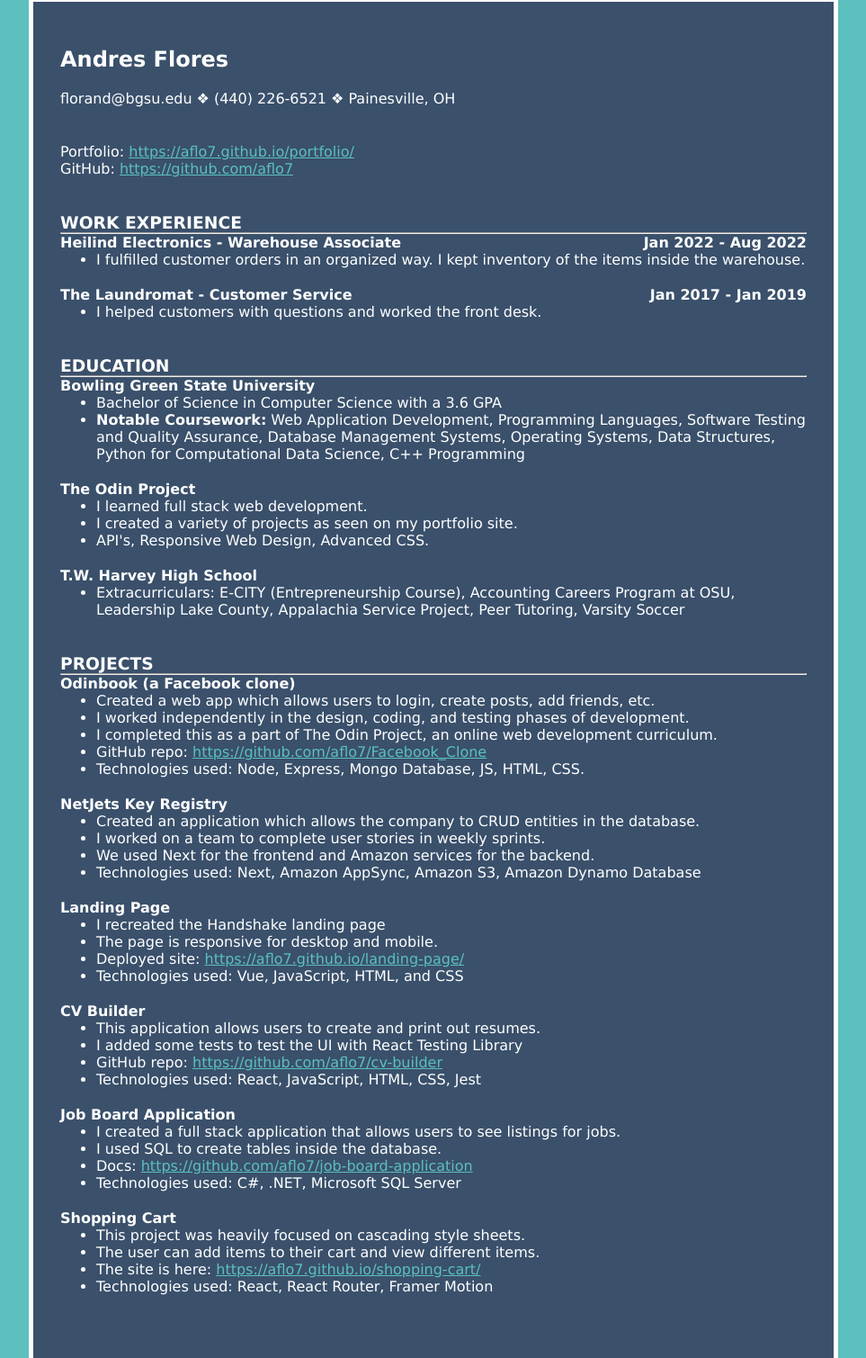
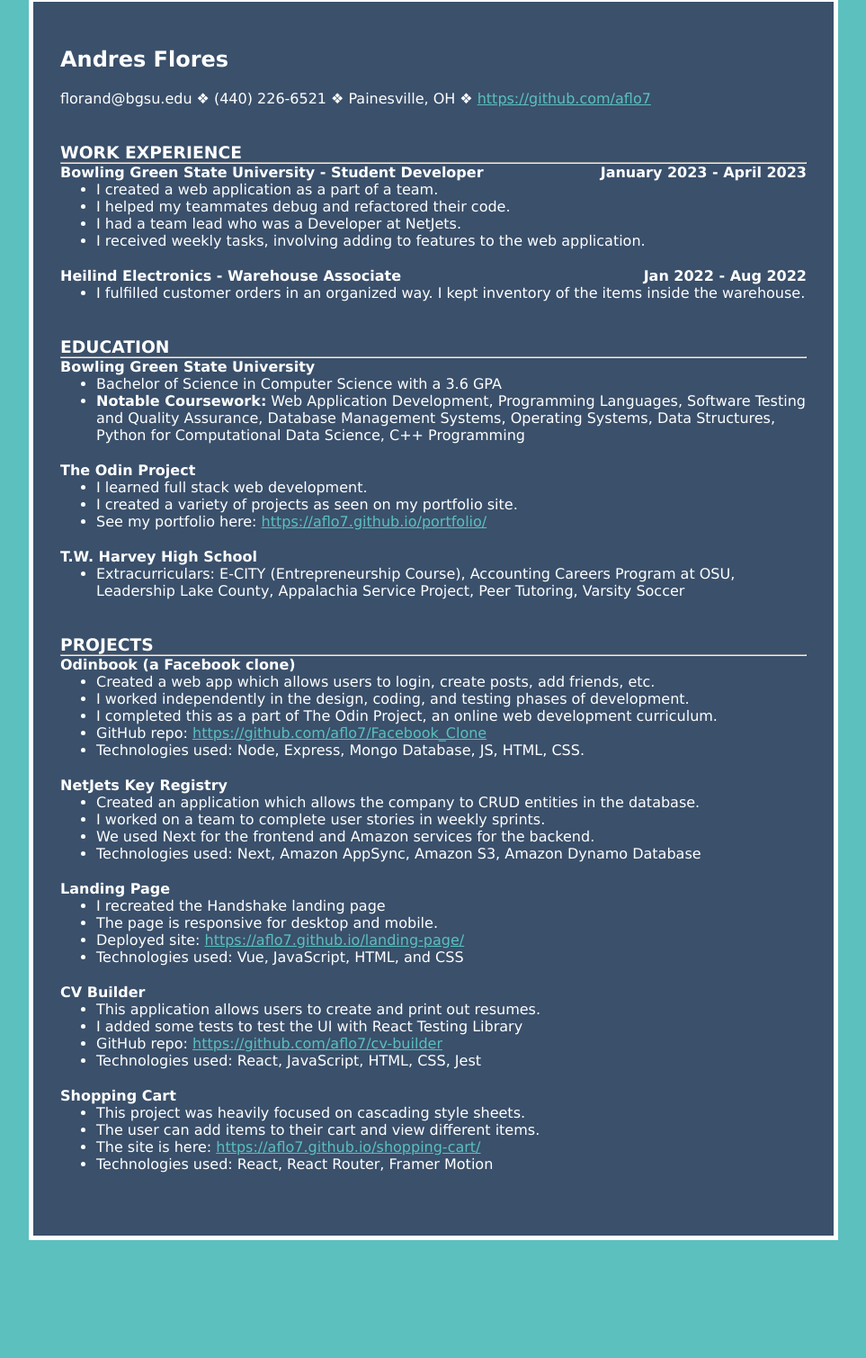
Before and after one commit to aflo7/cloud-resume, a plain HTML site: page index.html in a window 1280 px wide. Shown: the part 62-1571 px from the top of the page at 90% size, without its empty margins (158-1121 px from the left). After the commit the page ends 1460 px from the top, so only its background shows below. Drawn offline with nearby package versions, Linux system fonts and the light colour scheme; no server answers; a web font is replaced by a local one.

Commit message:
added exp

```diff
--- a/index.html
+++ b/index.html
@@ -24,20 +24,38 @@
         <div>(440) 226-6521</div>
         <div>&#10070;</div>
         <div>Painesville, OH</div>
+        <div>&#10070;</div>
+
+        <a target="_blank" href="https://github.com/aflo7">https://github.com/aflo7</a>
       </div>
-      <div class="last">
 
-        <div>Portfolio: <a target="_blank"
-            href="https://aflo7.github.io/portfolio/">https://aflo7.github.io/portfolio/</a></div>
-        <div>
-          GitHub: <a target="_blank" href="https://github.com/aflo7">https://github.com/aflo7</a>
-        </div>
-
-      </div>
       <h3>WORK EXPERIENCE</h3>
       <hr>
       <div style="display: flex; flex-direction: column; gap: 20px;">
+
+
+
+
         <div>
+          <div class="b" style="display: flex; justify-content: space-between;">
+            <div>
+              Bowling Green State University - Student Developer
+            </div>
+            <div>
+              January 2023 - April 2023
+            </div>
+          </div>
+          <ul>
+            <li>I created a web application as a part of a team.</li>
+            <li>I helped my teammates debug and refactored their code.</li>
+            <li>I had a team lead who was a Developer at NetJets.</li>
+            <li>I received weekly tasks, involving adding to features to the web application.</li>
+
+
+          </ul>
+        </div>
+
+        <div class="last">
           <div class="b" style="display: flex; justify-content: space-between;">
             <div>
               Heilind Electronics - Warehouse Associate
@@ -47,23 +65,6 @@
           <ul>
             <li>I fulfilled customer orders in an organized way. I kept inventory of the items inside the warehouse.
             </li>
-
-          </ul>
-        </div>
-
-
-
-        <div class="last">
-          <div class="b" style="display: flex; justify-content: space-between;">
-            <div>
-              The Laundromat - Customer Service
-            </div>
-            <div>
-              Jan 2017 - Jan 2019
-            </div>
-          </div>
-          <ul>
-            <li>I helped customers with questions and worked the front desk.</li>
 
           </ul>
         </div>
@@ -89,7 +90,8 @@
           <ul>
             <li>I learned full stack web development.</li>
             <li>I created a variety of projects as seen on my portfolio site.</li>
-            <li>API's, Responsive Web Design, Advanced CSS.</li>
+            <li>See my portfolio here: <a target="_blank"
+              href="https://aflo7.github.io/portfolio/">https://aflo7.github.io/portfolio/</a></li>
           </ul>
         </div>
         <div class="last">
@@ -159,18 +161,7 @@
           </ul>
         </div>
 
-        <div>
-          <div class="b">Job Board Application</div>
-          <ul>
-            <li>I created a full stack application that allows users to see listings for jobs.</li>
-            <li>I used SQL to create tables inside the database.</li>
-            <!-- <li>I used Rider, a cross platform .NET integrated development environment.</li> -->
 
-            <li>Docs: <a target="_blank"
-                href="https://github.com/aflo7/cv-builder">https://github.com/aflo7/job-board-application</a></li>
-            <li>Technologies used: C#, .NET, Microsoft SQL Server</li>
-          </ul>
-        </div>
         <div class="last">
           <div class="b">
             Shopping Cart
```
